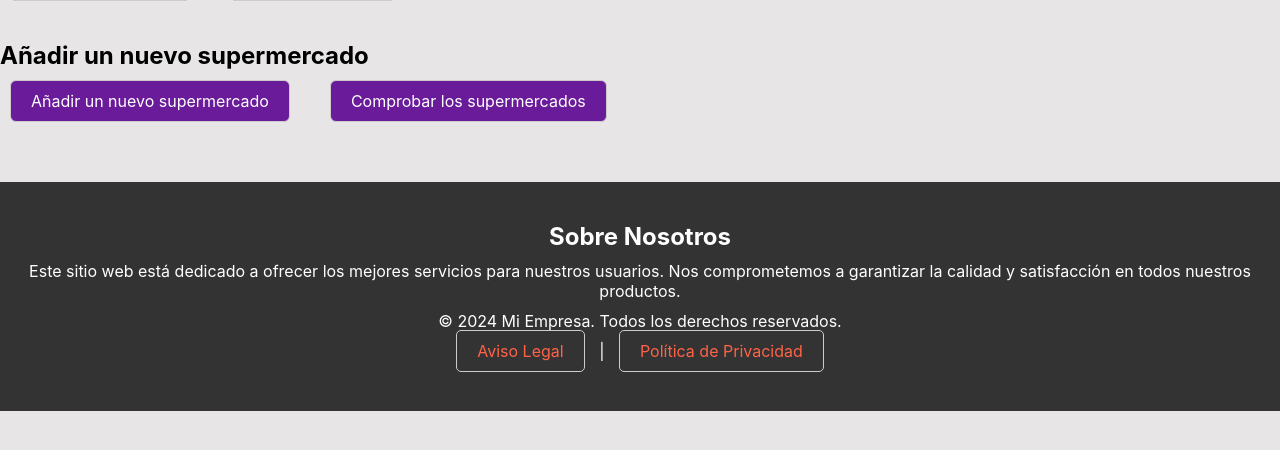
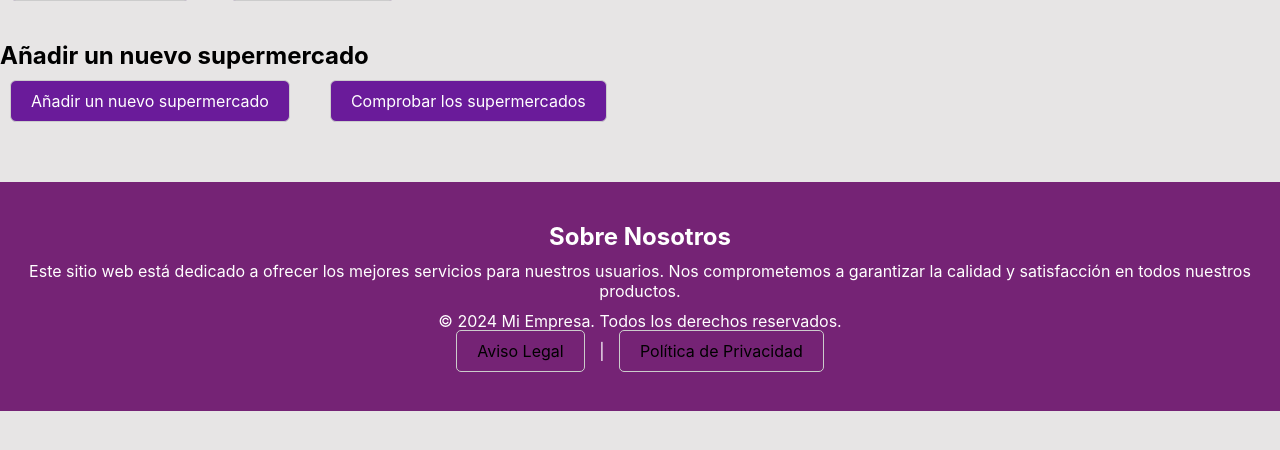
Before and after one commit to superyayas/laYayaFinal, a PHP site: page /sesiones/accesoUser.php in a window 1280 px wide. Shown: the part 219-669 px from the top of the page. Run offline with PHP 8.4, Linux system fonts and the light colour scheme; a user stored in the database is signed in.

Commit message:
Buscador y Footes
Cambios Buscador y Css footer

```diff
--- a/includes/cabecera.php
+++ b/includes/cabecera.php
@@ -79,3 +79,9 @@ if (session_status() === PHP_SESSION_NONE) {
 
   <script src="<?= BASE_URL ?>includes/scripts.js" defer></script>
   </header>
+
+  <!-- Aquí resultado del buscador -->
+
+<div id="resultados"></div>
+    </body>
+</html>
--- a/includes/styles.css
+++ b/includes/styles.css
@@ -394,7 +394,7 @@ input {
 
 /*Footer*/
 .pie {
-    background-color: #333;
+    background-color: rgb(117, 35, 117);
     color: white;
     text-align: center;
     padding: 40px 20px;
@@ -412,13 +412,13 @@ input {
 }
 
 .pie a {
-    color: #ff6347;
+    color: black;
     text-decoration: none;
     transition: color 0.3s;
 }
 
 .pie a:hover {
-    color: #ffffff; /* Cambia a blanco al pasar el ratón */
+    color: purple; /* Cambia a blanco al pasar el ratón */
 }
 
 /*Contacto*/
--- a/sesiones/accesoUser.php
+++ b/sesiones/accesoUser.php
@@ -16,9 +16,7 @@ include_once __DIR__ . '/../config.php';
   ?>
   <h1>Bienvenido, <?= htmlspecialchars($_SESSION['usuario']) ?></h1>
 
-<!-- Aquí resultado del buscador -->
 
-<div id="resultados"></div>
 
     <h2>Gestión de Mis Productos</h2>
       <div class="botones-crud">
```
